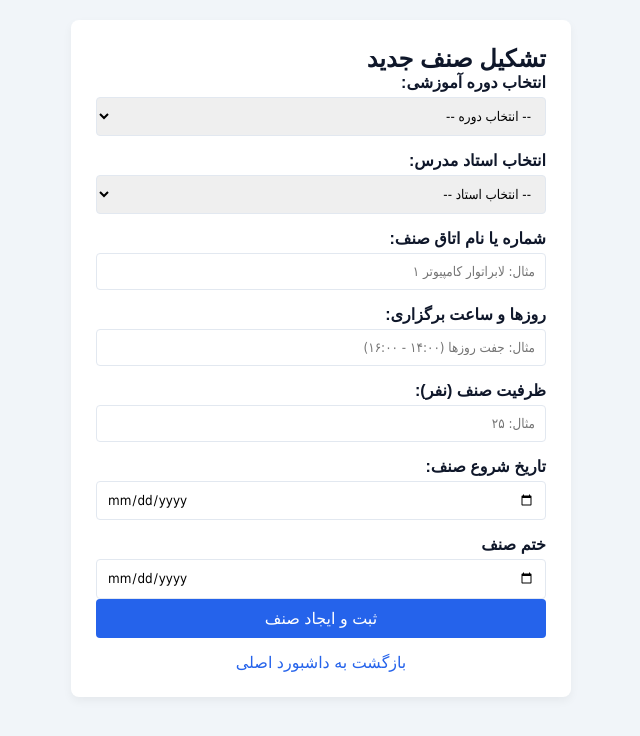
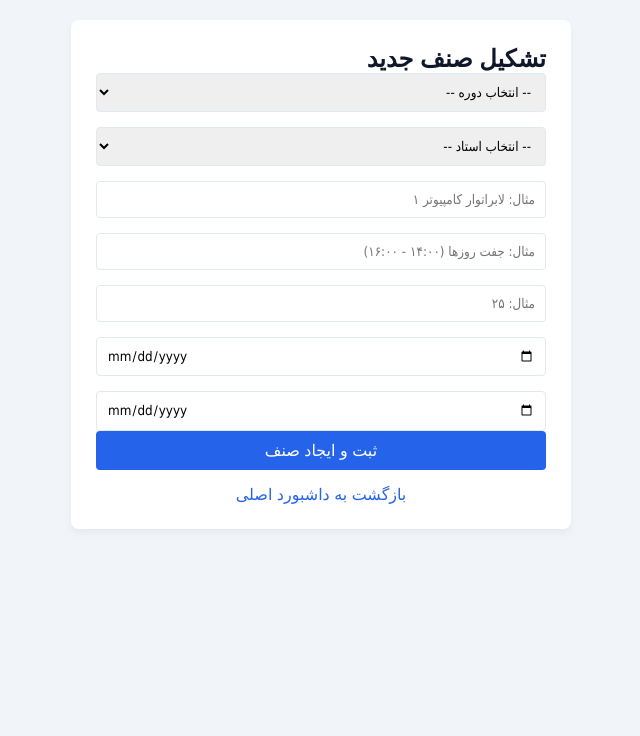
Before and after one commit to Mahdyar-code/Edums, a PHP site: page /admin/add_class/add_class.php in a window 1280 px wide. Shown: the top 736 px of the page, without its empty margins (319-959 px from the left). Run offline with PHP 8.4, Linux system fonts and the light colour scheme; the visitor is signed in with stand-in values (Sample User, id 1); data that the repository does not hold is empty.

Commit message:
some edit

```diff
--- a/admin/add_class/add_class.php
+++ b/admin/add_class/add_class.php
@@ -21,7 +21,8 @@ if ($_SERVER["REQUEST_METHOD"] == "POST") {
     $end_date = mysqli_real_escape_string($conn, $_POST['end_date']);
     // کوئری درج اطلاعات در جدول صنف‌ها (classes)
     $query = "INSERT INTO classes (course_id, teacher_id, class_room, schedule, capacity, start_date, end_date)
-              VALUES ('$course_id', '$teacher_id', '$class_room', '$schedule', '$capacity', '$start_date','$end_date)";
+              VALUES ('$course_id', '$teacher_id', '$class_room', '$schedule', '$capacity', '$start_date','$end_date')";
+
 
     if(mysqli_query($conn, $query)) {
         $_SESSION['flash_message'] = "<div class='success-msg'>صنف جدید با موفقیت تشکیل شد و استاد به آن اختصاص یافت.</div>";
@@ -63,7 +64,7 @@ $teachers_res = mysqli_query($conn, "SELECT id, name FROM users WHERE role = 'te
 
     <form action="add_class.php" method="POST">
         <div class="form-group">
-            <label>انتخاب دوره آموزشی:</label>
+            <!-- <label>انتخاب دوره آموزشی:</label> -->
             <select name="course_id" required>
                 <option value="">-- انتخاب دوره --</option>
                 <?php while($course = mysqli_fetch_assoc($courses_res)): ?>
@@ -73,7 +74,7 @@ $teachers_res = mysqli_query($conn, "SELECT id, name FROM users WHERE role = 'te
         </div>
 
         <div class="form-group">
-            <label>انتخاب استاد مدرس:</label>
+            <!-- <label>انتخاب استاد مدرس:</label> -->
             <select name="teacher_id" required>
                 <option value="">-- انتخاب استاد --</option>
                 <?php while($teacher = mysqli_fetch_assoc($teachers_res)): ?>
@@ -83,27 +84,27 @@ $teachers_res = mysqli_query($conn, "SELECT id, name FROM users WHERE role = 'te
         </div>
 
         <div class="form-group">
-            <label>شماره یا نام اتاق صنف:</label>
+            <!-- <label>شماره یا نام اتاق صنف:</label> -->
             <input type="text" name="class_room" placeholder="مثال: لابراتوار کامپیوتر ۱" required>
         </div>
 
         <div class="form-group">
-            <label>روزها و ساعت برگزاری:</label>
+            <!-- <label>روزها و ساعت برگزاری:</label> -->
             <input type="text" name="schedule" placeholder="مثال: جفت روزها (۱۴:۰۰ - ۱۶:۰۰)" required>
         </div>
 
         <div class="form-group">
-            <label>ظرفیت صنف (نفر):</label>
+            <!-- <label>ظرفیت صنف (نفر):</label> -->
             <input type="number" name="capacity" placeholder="مثال: ۲۵" required>
         </div>
 
         <div class="form-group">
-            <label>تاریخ شروع صنف:</label>
-            <input type="date" name="start_date" required>
+            <!-- <label>تاریخ شروع صنف:</label> -->
+            <input type="date" name="start_date"  placeholder="تاریخ شروع صنف" required>
         </div>
         <div class="form_group">
-            <label for="">ختم صنف</label>
-            <input type="date" name="end_date" required>
+            <!-- <label for="">ختم صنف</label> -->
+            <input type="date" name="end_date"  placeholder="تاریخ ختم صنف" required>
         </div>
 
         <button type="submit">ثبت و ایجاد صنف</button>
```
